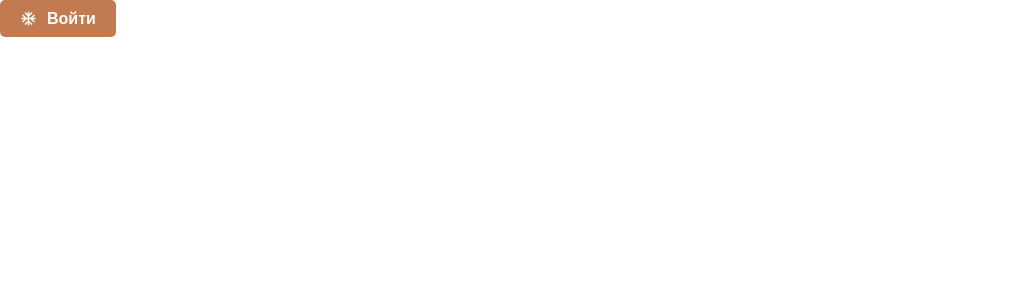
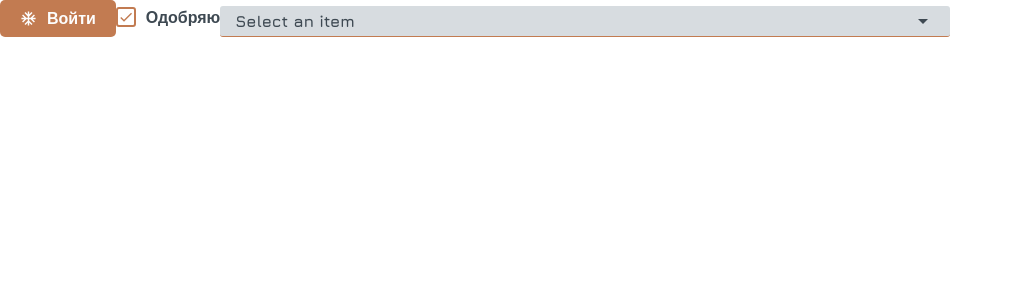
Before and after one commit to DmitryGomberg/financist, a React (Create React App) app: page / in a window 1280 px wide. Shown: the top 300 px of the page, without its empty margins (0-1013 px from the left). Built offline with nearby package versions, Linux system fonts and the light colour scheme.

Commit message:
dropdown and checkbox

```diff
--- a/src/App.tsx
+++ b/src/App.tsx
@@ -1,10 +1,17 @@
 import React from 'react';
 import {UiButton} from "ui/Button";
 import {AcUnit} from "@mui/icons-material";
+import {UiCheckbox} from "ui/Checkbox";
+import {UiDropdown} from "ui/Dropdown";
 
 function App() {
    return (
-      <UiButton label={'Войти'} contentLeft={<AcUnit />} />
+      <>
+         <UiButton label={'Войти'} contentLeft={<AcUnit />} />
+         <UiCheckbox label={'Одобряю'} checked onChange={()=>{}} />
+         <UiDropdown items={["gthdsq", 'fdsf', 'fsdf']} onSelect={(item)=>{
+            console.log(item)}} />
+      </>
    );
 }
 
--- a/src/styles/globalStyles.ts
+++ b/src/styles/globalStyles.ts
@@ -33,7 +33,8 @@ export const GlobalStyles = createGlobalStyle`
         color: ${colors.blue};
         line-height: 1;
         font-family: Jura, Arial, Helvetica, sans-serif;
-        font-size: $fontSize;
+        font-size: 16px;
+        font-weight: 900;
         line-height: 150%;
         //text-rendering: optimizeLegibility;
         -ms-text-size-adjust: 100%;
--- /dev/null
+++ b/src/ui/Checkbox/index.tsx
@@ -0,0 +1,20 @@
+import { FC } from 'react';
+import { UiCheckboxContainer, UiCheckboxLabel, UiCheckboxMain } from './styled';
+import { Check } from '@mui/icons-material';
+
+type IUiCheckboxProps = {
+   label: string;
+   checked: boolean;
+   onChange(): void;
+};
+
+export const UiCheckbox: FC<IUiCheckboxProps> = (props) => {
+   return (
+      <UiCheckboxContainer onClick={props.onChange}>
+         <UiCheckboxMain active={props.checked.toString()}>
+            <Check />
+         </UiCheckboxMain>
+         <UiCheckboxLabel>{props.label}</UiCheckboxLabel>
+      </UiCheckboxContainer>
+   );
+};
--- /dev/null
+++ b/src/ui/Checkbox/styled.tsx
@@ -0,0 +1,30 @@
+import styled from 'styled-components';
+import { colors } from 'styles/vars';
+
+export const UiCheckboxContainer = styled.div`
+    display: inline-flex;
+    align-items: center;
+    gap: 10px;
+    cursor: pointer;
+`;
+export const UiCheckboxMain = styled.div<{active: string}>`
+    width: 20px;
+    height: 20px;
+    border-radius: 3px;
+    border: 2px solid ${({active}) => active === 'true' ? colors.accentOrange: colors.blueDark};
+    position: relative;
+    transition: all .2s ease;
+    & svg {
+        content: '';
+        opacity: ${({active}) => active === 'true' ? 1: 0};
+        position: absolute;
+        top: 0;
+        right: 0;
+        width: 16px;
+        height: 16px;
+        color: ${colors.accentOrange};
+        transition: all .2s ease;
+    }
+`;
+export const UiCheckboxLabel = styled.div`
+user-select: none`;
--- /dev/null
+++ b/src/ui/Dropdown/index.tsx
@@ -0,0 +1,50 @@
+import React, { FC, useState } from 'react';
+import { ArrowDropDown } from '@mui/icons-material';
+import {
+   UiDropdownContainer,
+   UiDropdownInner,
+   UiDropdownItem,
+   UiDropdownLabel,
+   UiDropdownList,
+   UiDropdownMain
+} from './styled';
+
+type UiDropdownProps = {
+   items: string[];
+   onSelect: (item: string) => void;
+   label?: string;
+};
+
+export const UiDropdown: FC<UiDropdownProps> = (props) => {
+   const [isOpen, setIsOpen] = useState(false);
+   const [selectedItem, setSelectedItem] = useState<string | null>(null);
+
+   const toggleDropdown = () => {
+      setIsOpen(!isOpen);
+   };
+
+   const handleItemClick = (item: string) => {
+      setSelectedItem(item);
+      setIsOpen(false);
+      props.onSelect(item);
+   };
+
+   return (
+      <UiDropdownContainer>
+         {props.label && <UiDropdownLabel>{props.label}</UiDropdownLabel>}
+         <UiDropdownInner>
+            <UiDropdownMain onClick={toggleDropdown} isOpen={isOpen}>
+               {selectedItem || 'Select an item'}
+               <ArrowDropDown />
+            </UiDropdownMain>
+            <UiDropdownList isOpen={isOpen}>
+                  {props.items.map((item) => (
+                     <UiDropdownItem key={item} onClick={() => handleItemClick(item)}>
+                        {item}
+                     </UiDropdownItem>
+                  ))}
+               </UiDropdownList>
+         </UiDropdownInner>
+      </UiDropdownContainer>
+   );
+};
--- /dev/null
+++ b/src/ui/Dropdown/styled.tsx
@@ -0,0 +1,59 @@
+import styled from 'styled-components';
+import {colors} from "styles/vars";
+
+export const UiDropdownContainer = styled.div`
+    display: inline-flex;
+    align-items: stretch  ;
+    flex-direction: column;
+    gap: 3px;
+    width: 100%;
+    max-width: 730px;
+`;
+export const UiDropdownInner = styled.div`
+    display: flex;
+    align-items: stretch;
+    position: relative;
+    flex-direction: column;
+`;
+export const UiDropdownMain = styled.div<{isOpen: boolean}>`
+    cursor: pointer;
+    width: 100%;
+    display: flex;
+    align-items: center;
+    justify-content: space-between;
+    user-select: none;
+    background-color: ${colors.gray};
+    padding: 3px 15px;
+
+    border-bottom: 1px solid ${colors.accentOrange};
+    border-radius: 3px;
+    z-index: 2;
+    & svg{
+        transition: all .2s ease;
+        transform: rotate(${({isOpen}) => isOpen ? '180deg' : '0deg'});
+    }
+`;
+export const UiDropdownList = styled.div<{isOpen: boolean}>`
+    background-color: ${colors.gray};
+    position: absolute;
+    top: calc(100% + 2px);
+    transition: all .2s ease;
+    opacity: ${({isOpen}) => isOpen ? '1' : '0'};
+    visibility: ${({isOpen}) => isOpen ? 'visible' : 'hidden'};
+    transform: translateY(${({isOpen}) => isOpen ? '0' : '-20px'});
+    right: 0;
+    width: 100%;
+    z-index: 1;
+    border-radius: 3px;
+`;
+export const UiDropdownItem = styled.div`
+    cursor: pointer;
+    padding: 3px 15px;
+    border-bottom: 1px solid ${colors.accentOrange};
+    &:last-child {
+       border-bottom: none;
+    }
+`;
+export const UiDropdownLabel = styled.div`
+    color: ${colors.blueDark};
+`;
```
